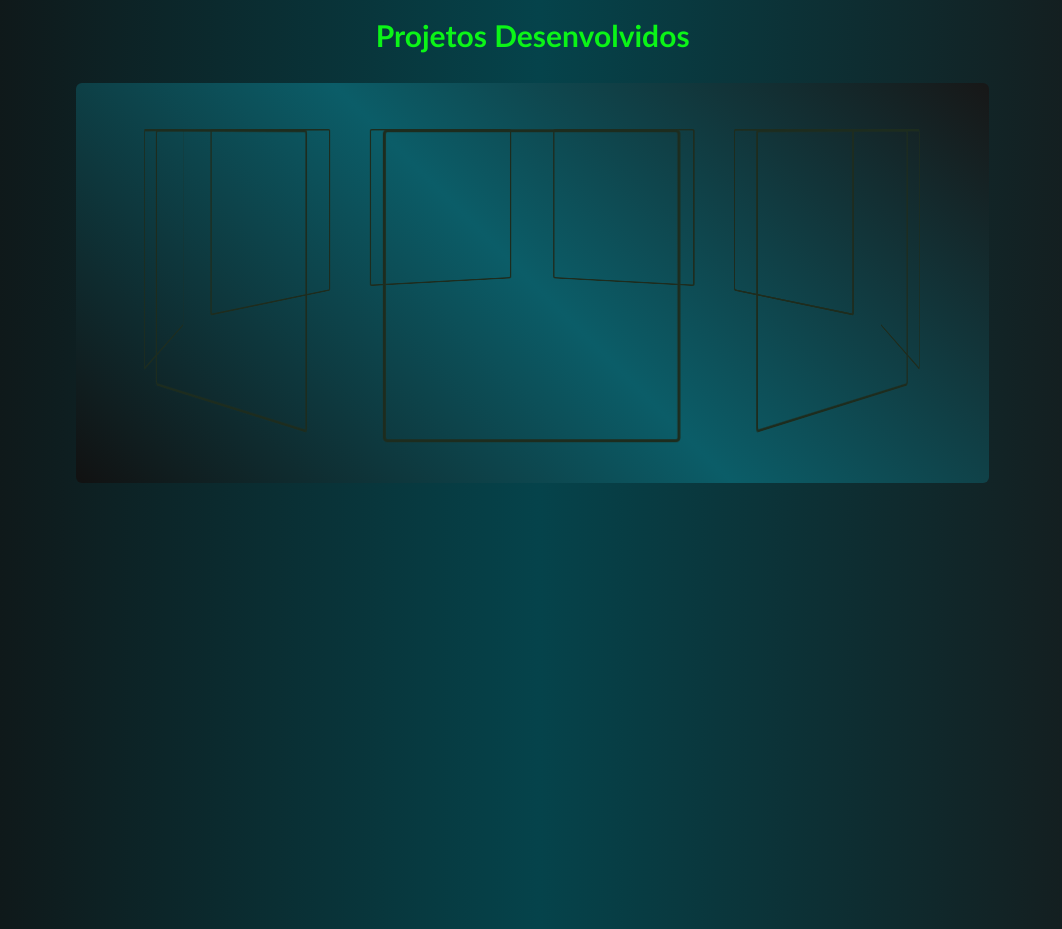
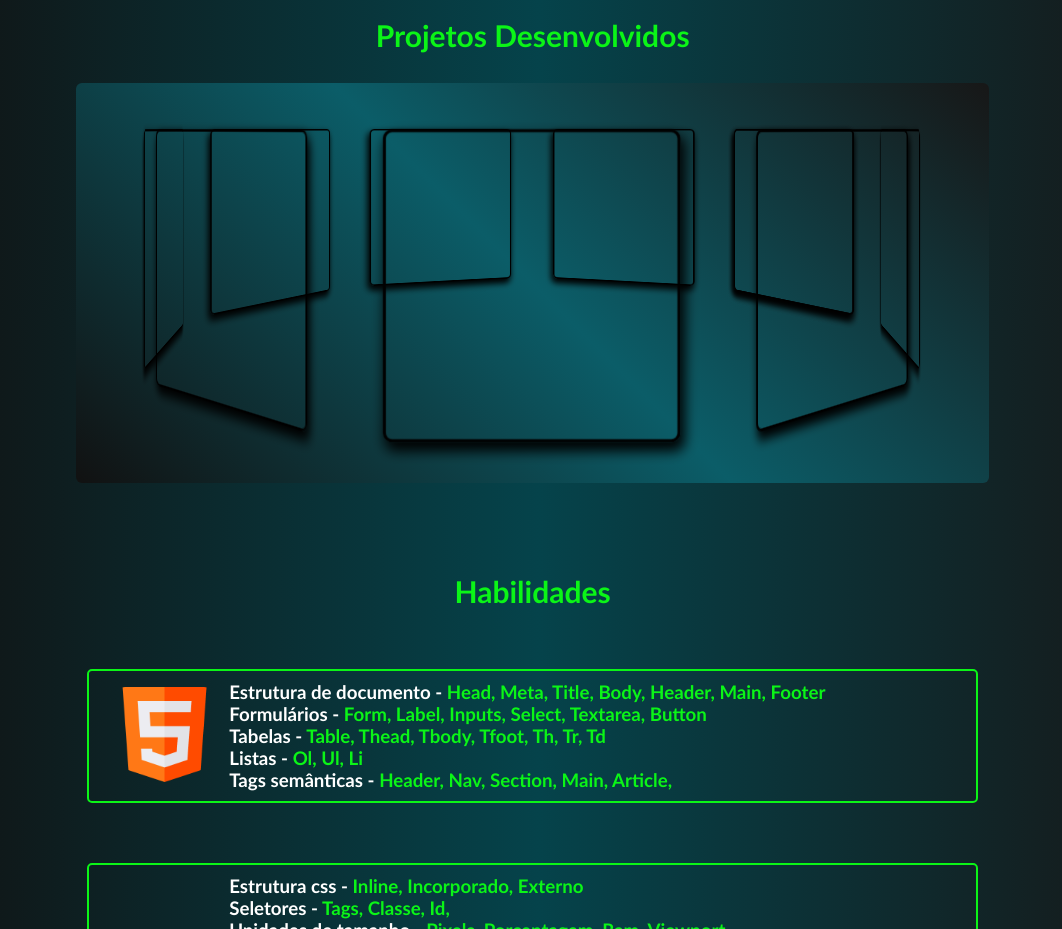
Before and after one commit to pauloovitorr/PortfolioAtualizado2023, a plain HTML site: page index.html in a window 1280 px wide. Shown: the part 1340-2269 px from the top of the page, without its empty margins (101-1163 px from the left). Drawn offline with Linux system fonts and the light colour scheme.

Commit message:
Melhorando o design e layout

```diff
--- a/css/style.css
+++ b/css/style.css
@@ -79,7 +79,7 @@ main {
 }
 
 .texto {
-    width: 60%;
+    width: 65%;
     height: 500px;
     margin-top: 20px;
     padding: 5px;
@@ -357,9 +357,10 @@ section {
     height: 200px;
     position: absolute;
     overflow: hidden;
-    border: 2px solid rgb(29, 44, 30);;
-    border-radius: 3px;
+    border: 2px solid black;
+    border-radius: 6px;
     margin-right: 5px;
+    box-shadow: 2px 5px 8px 1px black;
 }
 
 
@@ -375,17 +376,13 @@ section {
     transform: rotateY(160deg) translateZ(350px);
 }.div_carrosel figure:nth-child(6){
     transform: rotateY(200deg) translateZ(350px);
-}
-.div_carrosel figure:nth-child(7){
+}.div_carrosel figure:nth-child(7){
     transform: rotateY(240deg) translateZ(350px);
-}
-.div_carrosel figure:nth-child(8){
+}.div_carrosel figure:nth-child(8){
     transform: rotateY(280deg) translateZ(350px);
-}
-.div_carrosel figure:nth-child(9){
+}.div_carrosel figure:nth-child(9){
     transform: rotateY(320deg) translateZ(350px);
-}
-.div_carrosel figure:nth-child(10){
+}.div_carrosel figure:nth-child(10){
     transform: rotateY(360deg) translateZ(350px);
 }
 
--- a/js/script.js
+++ b/js/script.js
@@ -34,19 +34,19 @@ if(cont<=1){
 }
 
 // Animação
-// let divsEstudo = document.querySelectorAll('.hidden')
+let divsEstudo = document.querySelectorAll('.hidden')
 
-// const elementes = new IntersectionObserver((elemento)=>{
-//    elemento.forEach((entry)=>{
-//         if(entry.isIntersecting){
-//             entry.target.classList.add('show')
-//         }
-//         // else{
-//         //     entry.target.classList.remove('show')
-//         // }
-//    })
-// })
+const elementes = new IntersectionObserver((elemento)=>{
+   elemento.forEach((entry)=>{
+        if(entry.isIntersecting){
+            entry.target.classList.add('show')
+        }
+        // else{
+        //     entry.target.classList.remove('show')
+        // }
+   })
+})
 
-// divsEstudo.forEach((e)=>{
-//     elementes.observe(e)
-// })
+divsEstudo.forEach((e)=>{
+    elementes.observe(e)
+})
```
